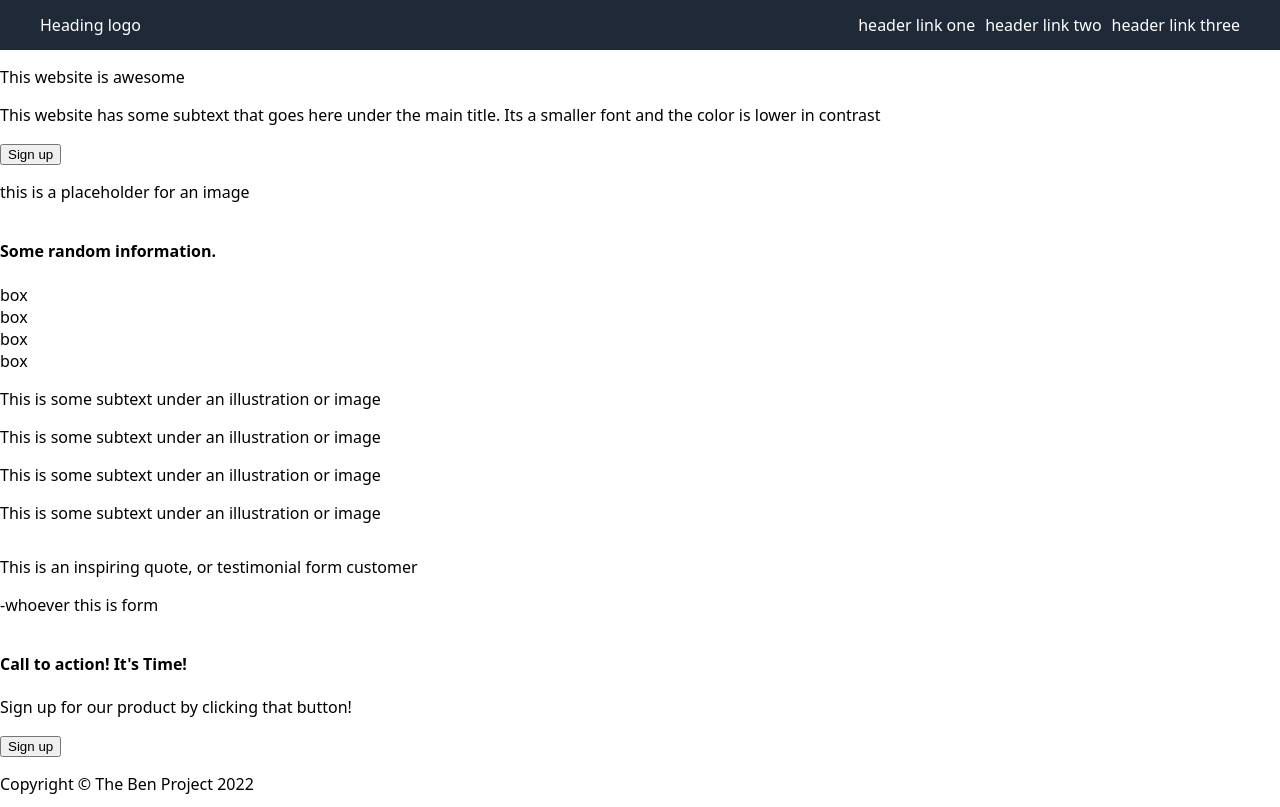
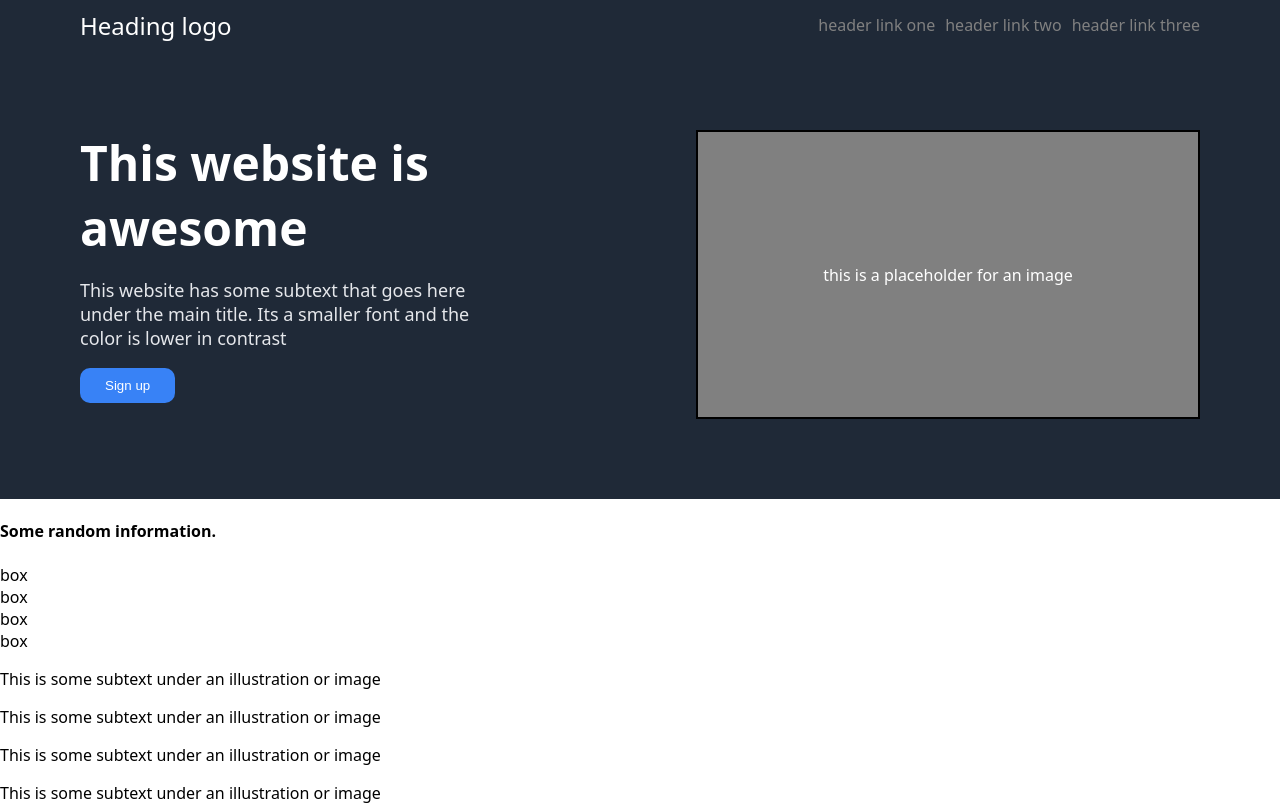
Before and after one commit to Baguirre03/landing-page, a plain HTML site: page index.html in a window 1280 px wide. Shown: the top 807 px of the page. Drawn offline with Linux system fonts and the light colour scheme.

Commit message:
Changed content 1 	-Not sure if I like the design 	-looks a little funny 	- Could combine the heading and content 1

```diff
--- a/index.html
+++ b/index.html
@@ -8,18 +8,20 @@
     <title>All about cats</title>
 </head>
 <body>
+
     <div class="heading">
-        <p>Heading logo<p>
+        <p class="heading-logo">Heading logo<p>
         <ul>
             <li>header link one</li>
             <li>header link two</li>
             <li>header link three</li>
         </ul>
     </div>
+
     <div class="content1">
         <div class="content1-left">
-            <p>This website is awesome</p>
-            <p>This website has some subtext that goes here under the main title. Its a smaller font and the color is lower in contrast<p>
+            <p class="hero">This website is awesome</p>
+            <p class="secondary-text">This website has some subtext that goes here under the main title. Its a smaller font and the color is lower in contrast<p>
             <button>Sign up</button>
         </div>
 
--- a/styles.css
+++ b/styles.css
@@ -14,13 +14,63 @@ body {
     padding: 0px;
     height: 50px;
     align-items: center;
-    padding-left: 40px;
-    padding-right: 40px;
+    padding-left: 80px;
+    padding-right: 80px;
+
+}
+
+.heading-logo {
+    font-size: 24px;
+    font: #F9FAF8;
 }
 
 ul {
     display: flex;
     list-style-type: none;
     gap: 10px;
+    color: gray;
+}
 
+.content1 {
+    background-color: #1F2937;
+    color: white;
+    display: flex;
+    padding: 80px;
+    justify-content: space-between;
 }
+
+.content1-left {
+    width: 400px;
+}
+
+.hero {
+    font-size: 48px;
+    font-weight: #F9FAF8;
+    font-weight: bold;
+    margin: 0px;
+}
+
+.secondary-text {
+    font-size: 18px;
+    color: #E5E7EB;
+}
+
+button {
+    background-color: #3882f6;
+    color: white;
+    border-radius: 10px;
+    border-color: black;
+    border: 2px;
+    padding: 10px;
+    padding-left: 25px;
+    padding-right: 25px;
+}
+
+.content1-img {
+    background-color: gray;
+    border: 2px black solid;
+    display: flex;
+    align-items: center;
+    justify-content: center;
+    width: 500px;
+}
```
